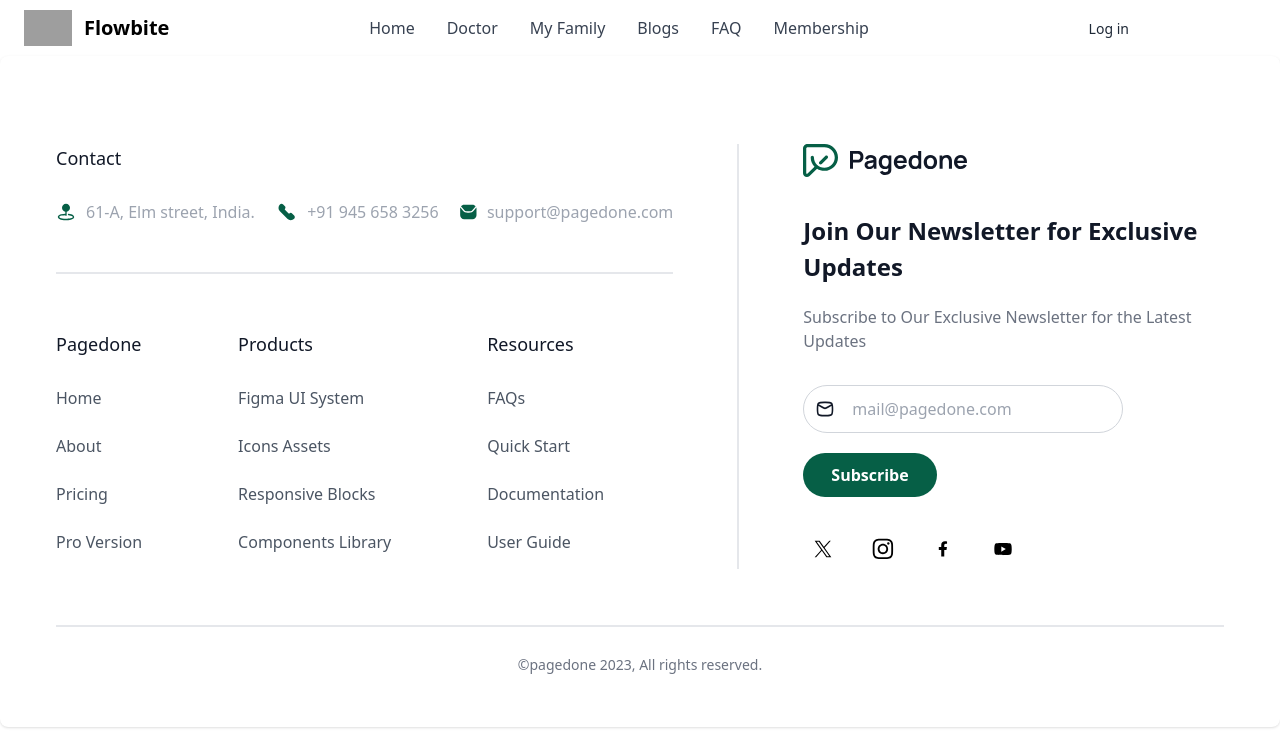
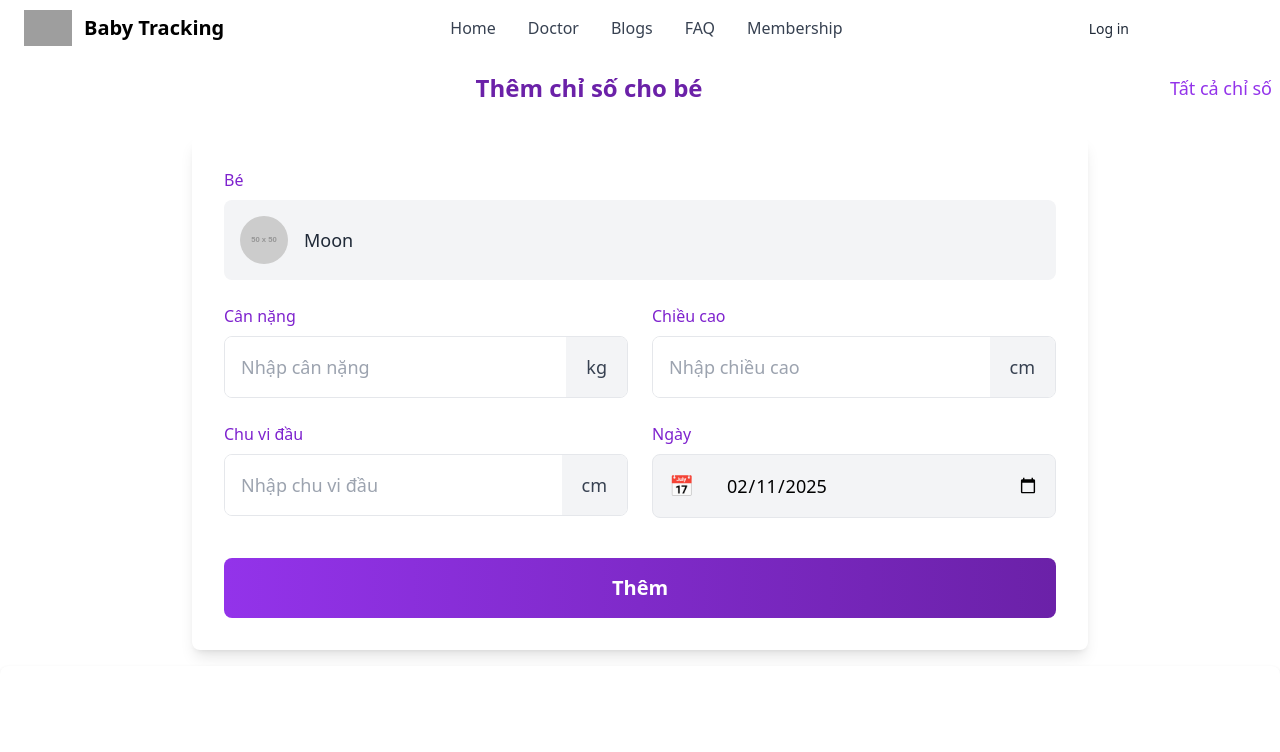
Before and after one commit to XuanThinhTu/Baby_Tracking_System, a React (Vite) app in the folder fe_babyTracking/: page /add-baby-info/1 in a window 1280 px wide. Shown: the top 752 px of the page. Built offline with nearby package versions, Linux system fonts and the light colour scheme; grey boxes are pictures that could not be loaded.

Commit message:
fix header, baseUrl, add growth data

```diff
--- a/fe_babyTracking/src/components/header/UserHeader.jsx
+++ b/fe_babyTracking/src/components/header/UserHeader.jsx
@@ -47,14 +47,14 @@ function UserHeader() {
     <header>
       <nav className="bg-white border-gray-200 px-4 lg:px-6 py-2.5 dark:bg-gray-800">
         <div className="flex flex-wrap justify-between items-center mx-auto max-w-screen-xl">
-          <a href="https://flowbite.com" className="flex items-center">
+          <a href="/" className="flex items-center">
             <img
               src="https://flowbite.com/docs/images/logo.svg"
               className="mr-3 h-6 sm:h-9"
               alt="Flowbite Logo"
             />
             <span className="self-center text-xl font-semibold whitespace-nowrap dark:text-white">
-              Flowbite
+              Baby Tracking
             </span>
           </a>
           <div className="flex items-center lg:order-2">
@@ -112,9 +112,9 @@ function UserHeader() {
                     xmlns="http://www.w3.org/2000/svg"
                   >
                     <path
-                      fill-rule="evenodd"
+                      fillRule="evenodd"
                       d="M3 5a1 1 0 011-1h12a1 1 0 110 2H4a1 1 0 01-1-1zM3 10a1 1 0 011-1h12a1 1 0 110 2H4a1 1 0 01-1-1zM3 15a1 1 0 011-1h12a1 1 0 110 2H4a1 1 0 01-1-1z"
-                      clip-rule="evenodd"
+                      clipRule="evenodd"
                     ></path>
                   </svg>
                   <svg
@@ -124,9 +124,9 @@ function UserHeader() {
                     xmlns="http://www.w3.org/2000/svg"
                   >
                     <path
-                      fill-rule="evenodd"
+                      fillRule="evenodd"
                       d="M4.293 4.293a1 1 0 011.414 0L10 8.586l4.293-4.293a1 1 0 111.414 1.414L11.414 10l4.293 4.293a1 1 0 01-1.414 1.414L10 11.414l-4.293 4.293a1 1 0 01-1.414-1.414L8.586 10 4.293 5.707a1 1 0 010-1.414z"
-                      clip-rule="evenodd"
+                      clipRule="evenodd"
                     ></path>
                   </svg>
                 </button>
@@ -163,6 +163,7 @@ function UserHeader() {
                   Doctor
                 </NavLink>
               </li>
+              {token && (
                 <li>
                   <NavLink
                     to="/my-family"
@@ -175,6 +176,7 @@ function UserHeader() {
                     My Family
                   </NavLink>
                 </li>
+              )}
               <li>
                 <NavLink
                   to="/blogs"
--- a/fe_babyTracking/src/pages/user/BabyDetails/Info/AddBabyInfo.jsx
+++ b/fe_babyTracking/src/pages/user/BabyDetails/Info/AddBabyInfo.jsx
@@ -1,6 +1,10 @@
 import React, { useState } from "react";
+import { useNavigate, useParams } from "react-router-dom";
+import { addBabyGrowthData } from "../../../../services/APIServices";
 
 const AddBabyInfo = () => {
+  const { babyId } = useParams();
+  const navigate = useNavigate();
   const [babyData, setBabyData] = useState({
     weight: "",
     height: "",
@@ -12,10 +16,27 @@ const AddBabyInfo = () => {
     setBabyData({ ...babyData, [e.target.name]: e.target.value });
   };
 
-    const handleSubmit = (e) => {
+  const handleAddGrowthData = async (e) => {
     e.preventDefault();
-        console.log("Submitted Data:", babyData);
+    try {
+      const result = await addBabyGrowthData(
+        babyId,
+        babyData.height,
+        babyData.weight,
+        babyData.headCircumference,
+        babyData.date
+      );
+      setBabyData({
+        height: "",
+        weight: "",
+        headCircumference: "",
+        date: new Date().toISOString().split("T")[0],
+      });
+      navigate(`/baby-details/${babyId}`);
       alert("Chỉ số đã được thêm thành công!");
+    } catch (error) {
+      console.log(error);
+    }
   };
 
   return (
@@ -24,15 +45,17 @@ const AddBabyInfo = () => {
         {/* Header */}
         <div className="flex justify-between items-center mb-8">
           <div></div> {/* Giữ không gian để tiêu đề căn giữa */}
-                    <h2 className="text-2xl font-bold text-purple-800 text-center">Thêm chỉ số cho bé</h2>
-                    <a href="#" className="text-purple-600 text-lg hover:underline">Tất cả chỉ số</a>
+          <h2 className="text-2xl font-bold text-purple-800 text-center">
+            Thêm chỉ số cho bé
+          </h2>
+          <a href="#" className="text-purple-600 text-lg hover:underline">
+            Tất cả chỉ số
+          </a>
         </div>
-
       </div>
       <div className="max-w-4xl mx-auto p-8 bg-white shadow-lg rounded-lg">
-
         {/* Form */}
-                <form onSubmit={handleSubmit} className="grid grid-cols-2 gap-6">
+        <form onSubmit={handleAddGrowthData} className="grid grid-cols-2 gap-6">
           {/* Bé */}
           <div className="col-span-2">
             <label className="block text-purple-700 font-medium mb-2">Bé</label>
@@ -48,7 +71,9 @@ const AddBabyInfo = () => {
 
           {/* Cân nặng */}
           <div>
-                        <label className="block text-purple-700 font-medium mb-2">Cân nặng</label>
+            <label className="block text-purple-700 font-medium mb-2">
+              Cân nặng
+            </label>
             <div className="flex items-center border rounded-lg overflow-hidden">
               <input
                 type="number"
@@ -58,13 +83,17 @@ const AddBabyInfo = () => {
                 placeholder="Nhập cân nặng"
                 className="w-full p-4 outline-none text-lg"
               />
-                            <span className="bg-gray-100 px-5 py-4 text-gray-700 text-lg">kg</span>
+              <span className="bg-gray-100 px-5 py-4 text-gray-700 text-lg">
+                kg
+              </span>
             </div>
           </div>
 
           {/* Chiều cao */}
           <div>
-                        <label className="block text-purple-700 font-medium mb-2">Chiều cao</label>
+            <label className="block text-purple-700 font-medium mb-2">
+              Chiều cao
+            </label>
             <div className="flex items-center border rounded-lg overflow-hidden">
               <input
                 type="number"
@@ -74,13 +103,17 @@ const AddBabyInfo = () => {
                 placeholder="Nhập chiều cao"
                 className="w-full p-4 outline-none text-lg"
               />
-                            <span className="bg-gray-100 px-5 py-4 text-gray-700 text-lg">cm</span>
+              <span className="bg-gray-100 px-5 py-4 text-gray-700 text-lg">
+                cm
+              </span>
             </div>
           </div>
 
           {/* Chu vi đầu */}
           <div>
-                        <label className="block text-purple-700 font-medium mb-2">Chu vi đầu</label>
+            <label className="block text-purple-700 font-medium mb-2">
+              Chu vi đầu
+            </label>
             <div className="flex items-center border rounded-lg overflow-hidden">
               <input
                 type="number"
@@ -90,13 +123,17 @@ const AddBabyInfo = () => {
                 placeholder="Nhập chu vi đầu"
                 className="w-full p-4 outline-none text-lg"
               />
-                            <span className="bg-gray-100 px-5 py-4 text-gray-700 text-lg">cm</span>
+              <span className="bg-gray-100 px-5 py-4 text-gray-700 text-lg">
+                cm
+              </span>
             </div>
           </div>
 
           {/* Ngày */}
           <div>
-                        <label className="block text-purple-700 font-medium mb-2">Ngày</label>
+            <label className="block text-purple-700 font-medium mb-2">
+              Ngày
+            </label>
             <div className="flex items-center border rounded-lg overflow-hidden bg-gray-100">
               <span className="px-4 text-xl">📅</span>
               <input
--- a/fe_babyTracking/src/pages/user/MyFamily/EditBabyForm.jsx
+++ b/fe_babyTracking/src/pages/user/MyFamily/EditBabyForm.jsx
@@ -68,7 +68,7 @@ const EditBabyForm = ({ baby, onClose }) => {
           <div className="relative">
             <input
               type="date"
-              value={updatedBaby.birthday}
+              value={updatedBaby.birthDate}
               className="w-full p-2 pl-10 rounded-md bg-gray-100 text-black border border-gray-300 focus:outline-none"
               onChange={(e) =>
                 setUpdatedBaby({ ...updatedBaby, birthday: e.target.value })
--- a/fe_babyTracking/src/pages/user/MyFamily/index.jsx
+++ b/fe_babyTracking/src/pages/user/MyFamily/index.jsx
@@ -5,6 +5,7 @@ import EditBabyForm from "./EditBabyForm";
 import BabyForm from "./AddBabyForm";
 import Breadcrumbs from "../../../components/elements/Breadcrumb";
 import { getAllBabies } from "../../../services/APIServices";
+import dayjs from "dayjs";
 
 const MyFamily = () => {
   const [babies, setBabies] = useState([]);
@@ -41,7 +42,10 @@ const MyFamily = () => {
               >
                 <div>
                   <p className="text-lg font-semibold">{baby.name}</p>
-                  <p className="text-gray-500">{baby.birthday}</p>
+                  <p className="text-gray-500">
+                    {dayjs(baby.birthDate).format("DD/MM/YYYY")}
+                  </p>
+                  <p className="text-gray-500">Gender: {baby.gender}</p>
                 </div>
               </Link>
               <button className="p-2 text-blue-500 hover:text-blue-700">
--- a/fe_babyTracking/src/routes/index.jsx
+++ b/fe_babyTracking/src/routes/index.jsx
@@ -22,11 +22,20 @@ import DoctorPage from "../pages/user/Doctor";
 import DoctorDetail from "../pages/user/Doctor/DoctorDetail";
 
 function UserLayout() {
-  const location = useLocation(); // Lấy đường dẫn hiện tại
+  const location = useLocation();
 
-  const isContentPage = ["/login", "/register", "/forgot-password", "/my-family", "/baby-details", "/add-baby-info", "/consultation-request", "/booking-meeting", "/doctor"].includes(
-    location.pathname
-  );
+  const isContentPage =
+    [
+      "/login",
+      "/register",
+      "/forgot-password",
+      "/my-family",
+      "/add-baby-info",
+      "/consultation-request",
+      "/booking-meeting",
+      "/doctor",
+    ].some((path) => location.pathname.startsWith(path)) ||
+    location.pathname.startsWith("/baby-details/", "/add-baby-info/");
 
   return (
     <>
@@ -39,7 +48,7 @@ function UserLayout() {
             <Route path="/forgot-password" element={<ForgotPassword />} />
             <Route path="/my-family" element={<MyFamily />} />
             <Route path="/baby-details/:babyId" element={<BabyOverview />} />
-            <Route path="/add-baby-info" element={<AddBabyInfo />} />
+            <Route path="/add-baby-info/:babyId" element={<AddBabyInfo />} />
             <Route
               path="/consultation-request"
               element={<ConsultationRequest />}
```
Also changed, not shown: fe_babyTracking/src/components/Hero/CarouselHero.jsx (+12 -8 lines), fe_babyTracking/src/pages/user/BabyDetails/Info/BabyDetails.jsx (+21 -5 lines), fe_babyTracking/src/services/APIServices.js (+31 -15 lines), 1 other file (tests, documents, lock files or other folders). Lines whose indentation alone changed are shown as unchanged.
